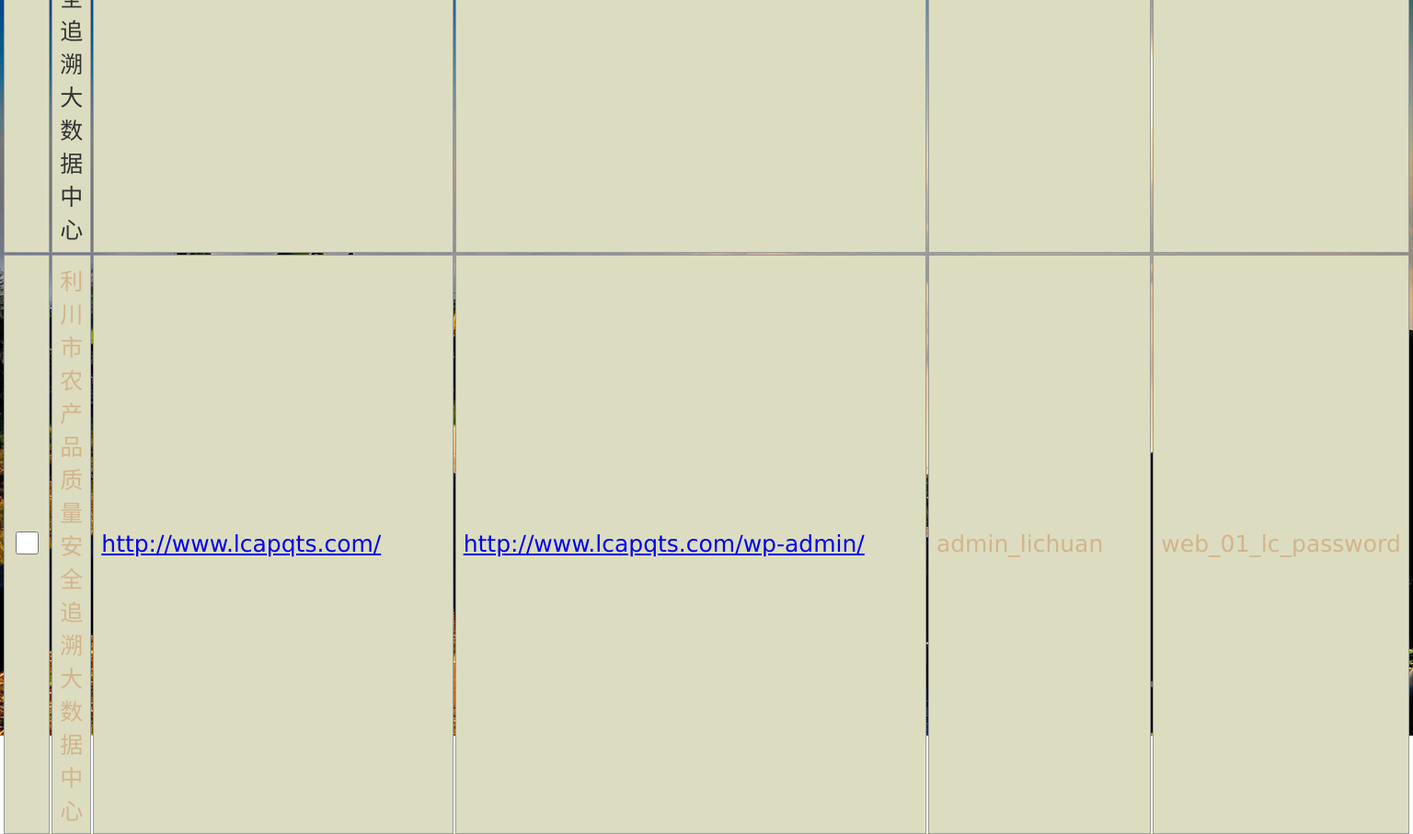
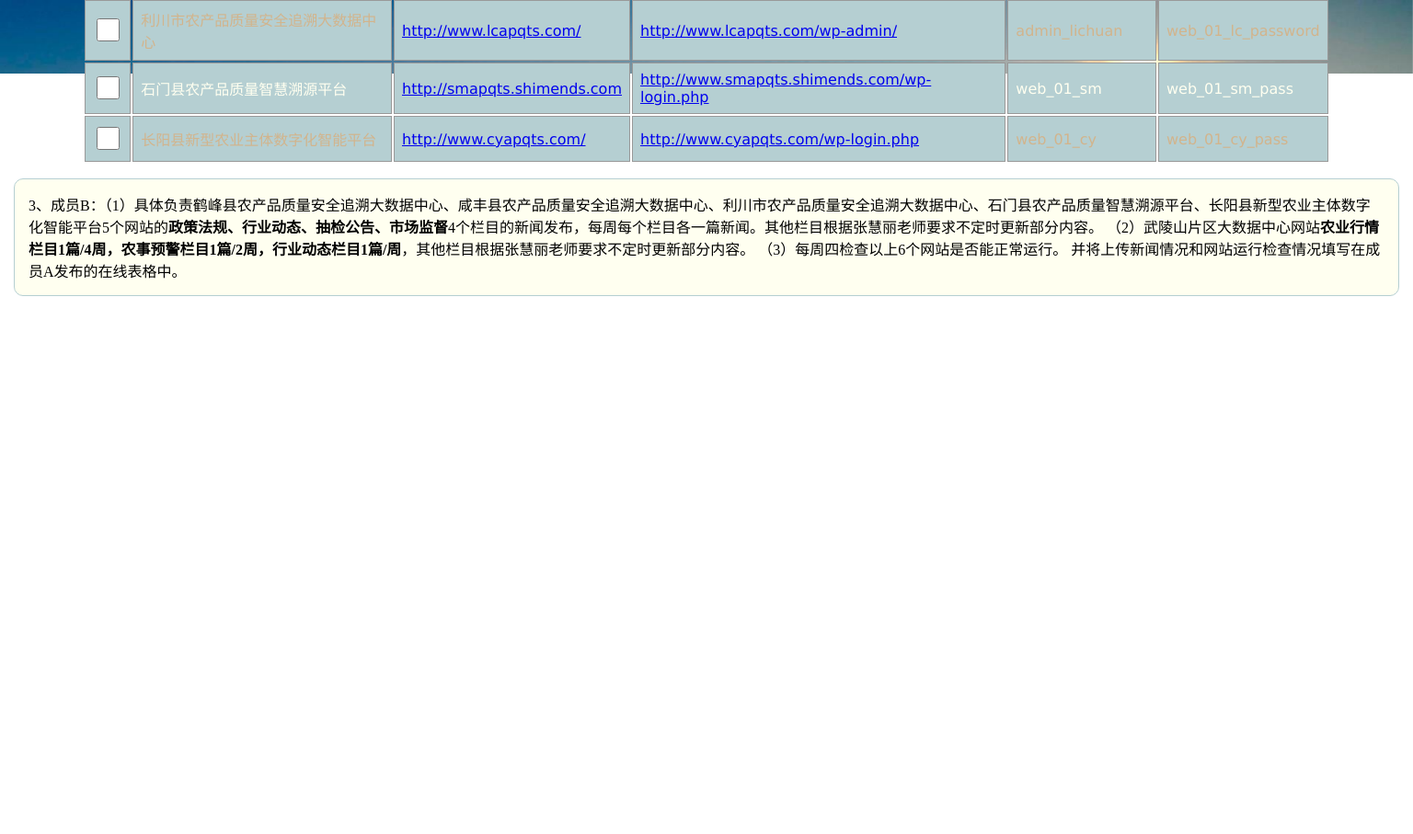
Before and after one commit to zhaolianghz/weihu, a plain HTML site: page index.html in a window 1536 px wide. Shown: the top 907 px of the page at 92% size. After the commit the page ends 800 px from the top, so only its background shows below. Drawn offline with Linux system fonts and the light colour scheme.

Commit message:
Update index.html
更新

```diff
--- a/index.html
+++ b/index.html
@@ -9,17 +9,25 @@
     <link rel="shortcut icon"
         href="https://upload.wikimedia.org/wikipedia/commons/thumb/7/73/Flat_tick_icon.svg/1200px-Flat_tick_icon.svg.png" />
 </head>
+<script>function refreshRem() {
+    var docEl = doc.documentElement;
+    var width = docEl.getBoundingClientRect().width;
+    var rem = width / 10;
+    docEl.style.fontSize = rem + 'px';
+    flexible.rem = window.rem = rem;
+}
+window.addEventListener('resize', refreshRem);
+</script>
 <style>
     body {
         box-sizing: border-box;
         margin: 0;
-
+        font-family:'Times New Roman', Times, serif;
     }
-
     .content {
         box-sizing: border-box;
         width: 100%;
-        height: 100vh;
+        height: 100%;
         padding: 15px;
         display: flex;
         align-items: center;
@@ -30,10 +38,25 @@
         background-attachment: fixed;
         background-image: url('./background.jpg');
     }
-
+    @media screen and (min-width: 1400px) {
+        .content {
+        box-sizing: border-box;
+        width: 100vw;
+        height: 10vh;
+        padding: 15px;
+        display: flex;
+        align-items: center;
+        justify-content: center;
+        flex-direction: column;
+        background-size: 100% 100%;
+        background-repeat: no-repeat;
+        background-attachment: fixed;
+        background-image: url('./background.jpg');
+    }
+    }
     table.imagetable {
         font-family: verdana, arial, sans-serif;
-        font-size: 25px;
+        font-size: rem;
         color: #333333;
         border-width: 1px;
         border-color: #999999;
@@ -52,25 +75,22 @@
     }
 
     table.imagetable td {
-        background: #dcddc0;
+        background: #b5cfd2;
         border-width: 1px;
         padding: 8px;
         border-style: solid;
         border-color: #999999;
     }
 </style>
-<script>
-      let doc = document.documentElement
-      let width = doc.clientWidth
-      let ratio = width / 375
-      let fontSize = 10 * ratio
-      if (fontSize > 20) fontSize = 20
-      doc.style.fontSize = fontSize + 'px'
-    </script>
+
 <body>
     <div class="content">
-        <div><a href="http://nyt.hubei.gov.cn/" target="_blank">湖北省农业农村厅</a>
-            <a href="http://scjg.hubei.gov.cn/" target="_blank">湖北省市场监督管理局</a></div>
+        <div style="flex: 1;">
+            <a href="http://nyt.hubei.gov.cn/" target="_blank">湖北省农业农村厅</a>
+            <a href="http://scjg.hubei.gov.cn/" target="_blank">湖北省市场监督管理局</a>
+            <a href="https://agri.hunan.gov.cn/" target="_blank">湖南省农业农村厅</a>
+            <a href="https://amr.hunan.gov.cn/" target="_blank">湖南省市场监督管理局</a>
+        </div>
         <table class="imagetable">
             <tr>
                 <th>备注</th>
@@ -162,13 +182,11 @@
     </tr>
     </table>
     <p style="
-
         border-radius: 10px;
         border: 1px solid#b5cfd2;
         padding: 15px;
-        font-size: 25px;
-        background-color: #FFFFF0;
-      ">
+        font-size: 1rem;
+        background-color: #FFFFF0;">
         3、成员B：（1）具体负责鹤峰县农产品质量安全追溯大数据中心、咸丰县农产品质量安全追溯大数据中心、利川市农产品质量安全追溯大数据中心、石门县农产品质量智慧溯源平台、长阳县新型农业主体数字化智能平台5个网站的<strong>政策法规、行业动态、抽检公告、市场监督</strong>4个栏目的新闻发布，每周每个栏目各一篇新闻。其他栏目根据张慧丽老师要求不定时更新部分内容。
         （2）武陵山片区大数据中心网站<strong>农业行情栏目1篇/4周，农事预警栏目1篇/2周，行业动态栏目1篇/周</strong>，其他栏目根据张慧丽老师要求不定时更新部分内容。
         （3）每周四检查以上6个网站是否能正常运行。
@@ -176,5 +194,4 @@
     </p>
     </div>
 </body>
-
 </html>
```
